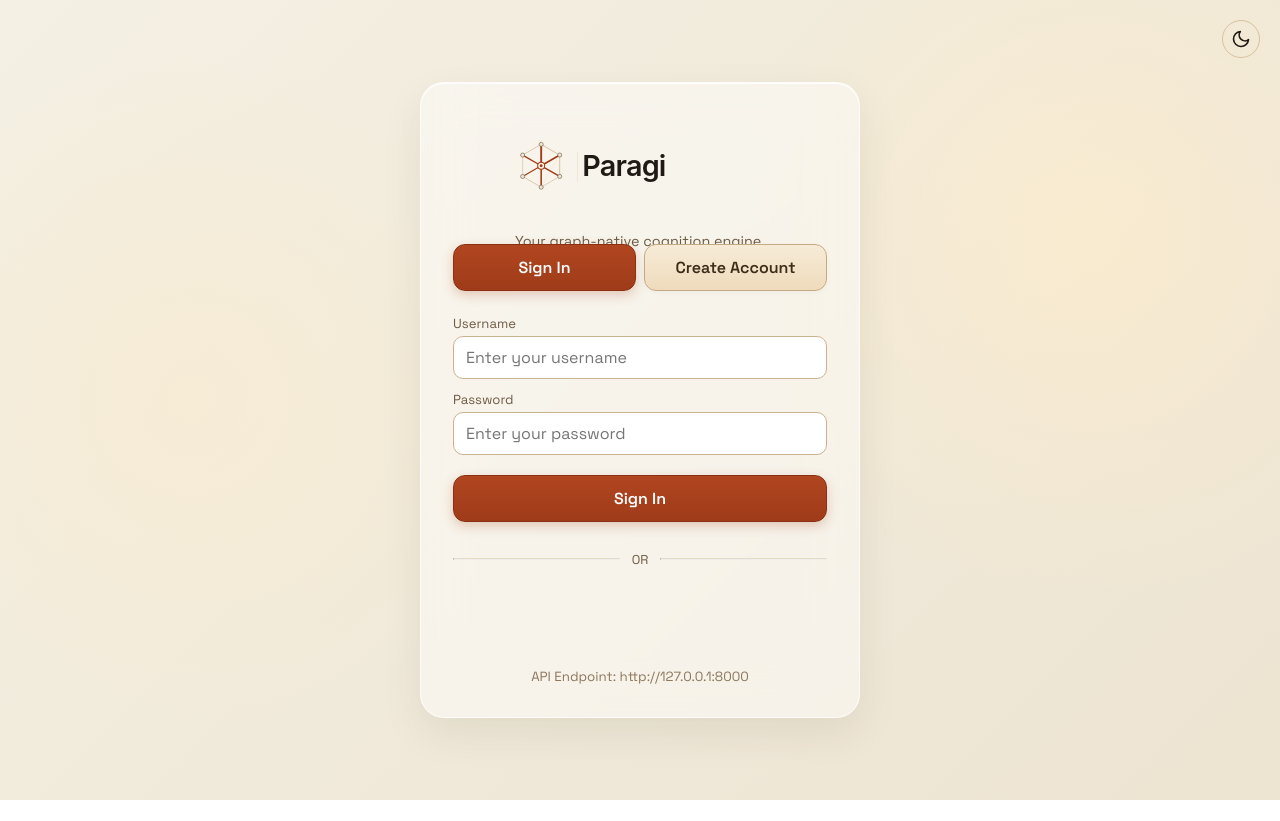
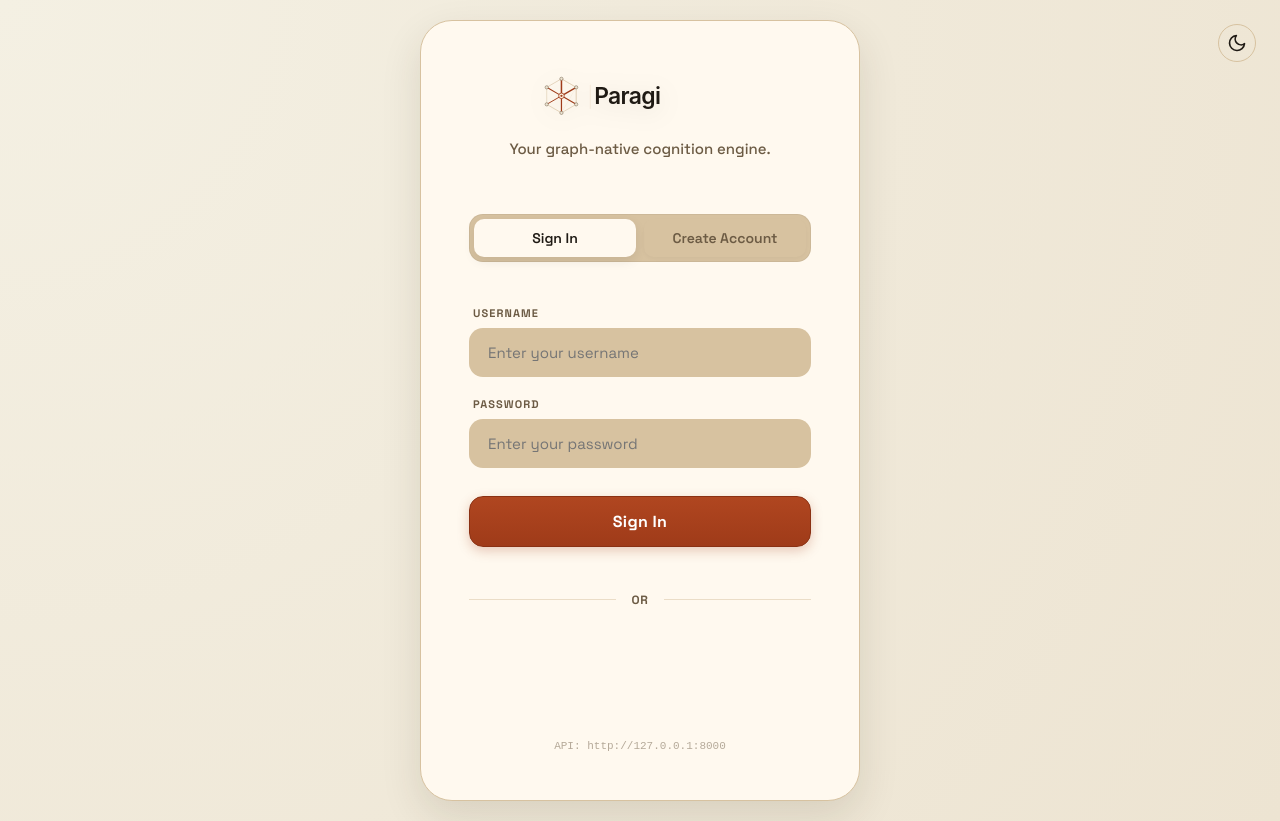
Before and after one commit to Developer-Ayush/paragi, a Next.js app in the folder frontend/: page /login in a window 1280 px wide. Before the commit the page ends 800 px from the top, so only its background shows below. Built offline with nearby package versions, Linux system fonts and the light colour scheme; no server answers.

Commit message:
style: overhaul login page and improve dark mode text contrast

```diff
--- a/frontend/app/globals.css
+++ b/frontend/app/globals.css
@@ -14,16 +14,16 @@
 
 body.dark {
   --bg-top: #0d0d0d;
-  --bg-bottom: #080808;
+  --bg-bottom: #050505;
   --card: #141414;
   --line: #262626;
-  --ink: #e2e2e2;
-  --muted: #888888;
+  --ink: #ffffff;
+  --muted: #a0a0a0;
   --accent: #ff6b3d;
-  --accent-soft: #2d1b15;
-  --ok: #34d399;
-  --danger: #f87171;
-  --shadow: 0 16px 40px rgba(0, 0, 0, 0.6);
+  --accent-soft: rgba(255, 107, 61, 0.1);
+  --ok: #10b981;
+  --danger: #ef4444;
+  --shadow: 0 20px 50px rgba(0, 0, 0, 0.8);
 }
 
 * {
@@ -941,3 +941,154 @@ body.dark .theme-toggle-btn:hover {
     min-height: 70vh;
   }
 }
+
+/* ── Login Page Premium Styles ─────────────────────────────────────── */
+
+.login-page {
+  display: flex;
+  align-items: center;
+  justify-content: center;
+  min-height: 100vh;
+  background: radial-gradient(circle at top left, var(--bg-top), var(--bg-bottom));
+  padding: 20px;
+  overflow: hidden;
+}
+
+.login-card {
+  width: 100%;
+  max-width: 440px;
+  background: var(--card);
+  padding: 48px;
+  border-radius: 32px;
+  box-shadow: var(--shadow);
+  border: 1px solid var(--line);
+  position: relative;
+  z-index: 10;
+  animation: loginSlideUp 0.7s cubic-bezier(0.16, 1, 0.3, 1);
+}
+
+@keyframes loginSlideUp {
+  from { opacity: 0; transform: translateY(30px); }
+  to { opacity: 1; transform: translateY(0); }
+}
+
+.login-header {
+  text-align: center;
+  margin-bottom: 36px;
+}
+
+.login-logo {
+  height: 54px;
+  margin-bottom: 16px;
+  filter: drop-shadow(0 4px 12px rgba(0,0,0,0.1));
+}
+
+.login-header p {
+  color: var(--muted);
+  font-size: 15px;
+  margin: 0;
+  font-weight: 500;
+}
+
+.mode-switch {
+  display: flex;
+  background: var(--line);
+  padding: 4px;
+  border-radius: 14px;
+  margin-bottom: 28px;
+  border: 1px solid rgba(0,0,0,0.05);
+}
+
+.mode-switch button {
+  flex: 1;
+  padding: 10px;
+  border-radius: 10px;
+  font-size: 14px;
+  font-weight: 600;
+  color: var(--muted);
+  transition: all 0.25s;
+  background: transparent;
+  border: none;
+  cursor: pointer;
+}
+
+.mode-switch button.active {
+  background: var(--card);
+  color: var(--ink);
+  box-shadow: 0 4px 12px rgba(0,0,0,0.08);
+}
+
+.auth-form {
+  display: grid;
+  gap: 20px;
+}
+
+.form-group {
+  display: grid;
+  gap: 8px;
+}
+
+.form-group label {
+  font-size: 11px;
+  font-weight: 700;
+  text-transform: uppercase;
+  letter-spacing: 0.1em;
+  color: var(--muted);
+  margin-left: 4px;
+}
+
+.auth-form input {
+  background: var(--line);
+  border: 1px solid transparent;
+  padding: 14px 18px;
+  border-radius: 14px;
+  color: var(--ink);
+  font-size: 15px;
+  transition: all 0.2s;
+  width: 100%;
+}
+
+.auth-form input:focus {
+  border-color: var(--accent);
+  background: var(--card);
+  box-shadow: 0 0 0 4px var(--accent-soft);
+  outline: none;
+}
+
+.divider {
+  display: flex;
+  align-items: center;
+  gap: 16px;
+  margin: 28px 0;
+}
+
+.divider hr {
+  flex: 1;
+  border: none;
+  border-top: 1px solid var(--line);
+  opacity: 0.5;
+}
+
+.divider span {
+  font-size: 12px;
+  color: var(--muted);
+  font-weight: 800;
+  letter-spacing: 0.05em;
+}
+
+.api-hint {
+  margin-top: 32px;
+  text-align: center;
+  font-size: 11px;
+  color: var(--muted);
+  opacity: 0.5;
+  font-family: monospace;
+}
+
+.login-card .primary {
+  padding: 14px;
+  border-radius: 14px;
+  font-weight: 700;
+  letter-spacing: 0.02em;
+  margin-top: 8px;
+}
--- a/frontend/app/login/page.jsx
+++ b/frontend/app/login/page.jsx
@@ -74,16 +74,17 @@ export default function LoginPage() {
   return (
     <GoogleOAuthProvider clientId={clientId}>
       <main className="page login-page">
-        <div style={{ position: "absolute", top: "20px", right: "20px", zIndex: 100 }}>
+        <div style={{ position: "absolute", top: "24px", right: "24px", zIndex: 100 }}>
           <ThemeToggle theme={theme} setTheme={setTheme} />
         </div>
+
         <section className="login-card">
-          <div style={{ textAlign: "center", marginBottom: "8px" }}>
+          <header className="login-header">
             <Logo theme={theme} className="login-logo" />
-            <p style={{ fontSize: "0.9rem" }}>Your graph-native cognition engine.</p>
-          </div>
+            <p>Your graph-native cognition engine.</p>
+          </header>
 
-          <div className="mode-switch">
+          <nav className="mode-switch">
             <button
               type="button"
               className={mode === "login" ? "active" : ""}
@@ -98,12 +99,12 @@ export default function LoginPage() {
             >
               Create Account
             </button>
-          </div>
+          </nav>
 
-          {error && <div className="panel-error" style={{ margin: "4px 0" }}>{error}</div>}
+          {error && <div className="panel-error" style={{ marginBottom: "20px" }}>{error}</div>}
 
-          <form onSubmit={handleNativeAuth} style={{ display: "grid", gap: "12px" }}>
-            <div style={{ display: "grid", gap: "4px" }}>
+          <form onSubmit={handleNativeAuth} className="auth-form">
+            <div className="form-group">
               <label htmlFor="userId">Username</label>
               <input
                 id="userId"
@@ -112,10 +113,11 @@ export default function LoginPage() {
                 value={userId}
                 onChange={e => setUserId(e.target.value)}
                 disabled={loading}
+                autoComplete="username"
               />
             </div>
 
-            <div style={{ display: "grid", gap: "4px" }}>
+            <div className="form-group">
               <label htmlFor="password">Password</label>
               <input
                 id="password"
@@ -124,33 +126,35 @@ export default function LoginPage() {
                 value={password}
                 onChange={e => setPassword(e.target.value)}
                 disabled={loading}
+                autoComplete={mode === "login" ? "current-password" : "new-password"}
               />
             </div>
 
-            <button type="submit" className="primary" disabled={loading} style={{ marginTop: "8px" }}>
+            <button type="submit" className="primary" disabled={loading}>
               {loading ? "Authenticating..." : (mode === "login" ? "Sign In" : "Register")}
             </button>
           </form>
 
-          <div style={{ display: "flex", alignItems: "center", gap: "12px", margin: "12px 0" }}>
-            <hr style={{ flex: 1, borderTop: "1px solid rgba(215, 194, 160, 0.5)" }} />
-            <span style={{ fontSize: "0.8rem", color: "var(--muted)" }}>OR</span>
-            <hr style={{ flex: 1, borderTop: "1px solid rgba(215, 194, 160, 0.5)" }} />
+          <div className="divider">
+            <hr />
+            <span>OR</span>
+            <hr />
           </div>
 
-          <div style={{ display: "flex", justifyContent: "center" }}>
+          <div style={{ display: "flex", justifyContent: "center", width: "100%" }}>
             <GoogleLogin
               onSuccess={handleGoogleSuccess}
               onError={() => setError("Google login widget failed to load.")}
               useOneTap
-              theme="outline"
+              theme={theme === "dark" ? "filled_black" : "outline"}
               shape="pill"
+              width="100%"
             />
           </div>
 
-          <small style={{ marginTop: "16px", display: "block", textAlign: "center", color: "#8b765c" }}>
-            API Endpoint: {apiBase}
-          </small>
+          <div className="api-hint">
+            API: {apiBase}
+          </div>
         </section>
       </main>
     </GoogleOAuthProvider>
```
